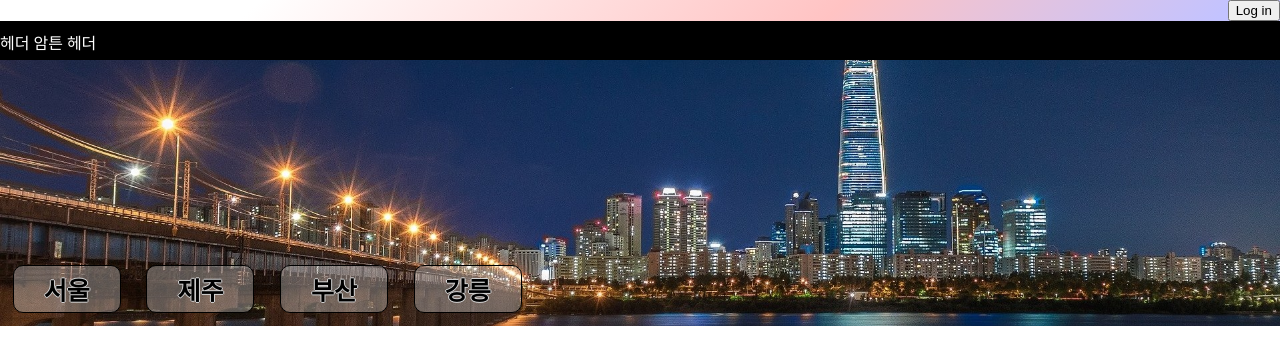
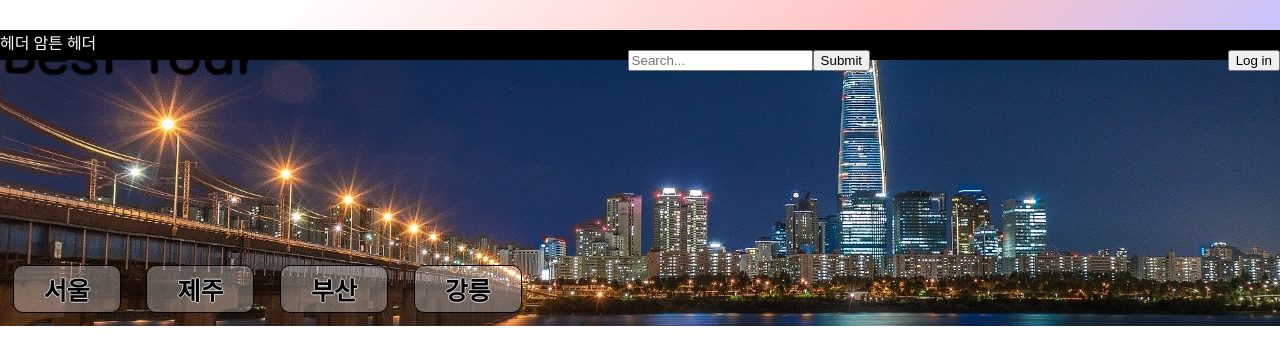
Before and after one commit to good-jinu/trip, a Vue app in the folder client/: page / in a window 1280 px wide. Shown: the top 364 px of the page. Built offline with nearby package versions, Linux system fonts and the light colour scheme.

Commit message:
Add searchbox

```diff
--- /dev/null
+++ b/client/src/components/Top/SearchBox.vue
@@ -0,0 +1,21 @@
+<template>
+  <div class="searchbox">
+    <form @submit.prevent="handleSearch">
+      <input type="text" placeholder="Search..." name="search"/>
+      <input type="submit"/>
+    </form>
+  </div>
+</template>
+
+<script>
+export default {
+  methods: {
+    handleSearch: function(event) {
+      this.$router.push('/to/'+event.target.search.value);
+    }
+  }
+}
+</script>
+
+<style>
+</style>
--- a/client/src/components/TopBar.vue
+++ b/client/src/components/TopBar.vue
@@ -1,16 +1,19 @@
 <template>
 	<nav class="top">
-		<span>LOGO</span>
+		<router-link to="/"><img src="./Top/LOGO.png" id="header-logo"/></router-link>
+		<SearchBox/>
 		<MenuBox/>
 	</nav>
 </template>
 
 <script>
 import MenuBox from './Top/MenuBox.vue';
+import SearchBox from './Top/SearchBox';
 
 export default {
 	components: {
-		MenuBox
+		MenuBox,
+		SearchBox
 	}
 };
 </script>
@@ -23,4 +26,24 @@ nav.top {
 	align-items: center;
 	background: linear-gradient(0.375turn, #fff 20%, #ffc3c3 65%, #c3c3ff 95%);
 }
+
+@media screen and (max-width: 770px) {
+	nav.top {
+		height: 70px;
+	}
+	#header-logo {
+		width: 162px;
+		height: 60px;
+	}
+}
+
+@media screen and (min-width: 770px) {
+	nav.top {
+		height: 120px;
+	}
+	#header-logo {
+		width: 270px;
+		height: 100px;
+	}
+}
 </style>
```
Also changed, not shown: client/src/components/Top/LOGO.png (added).
